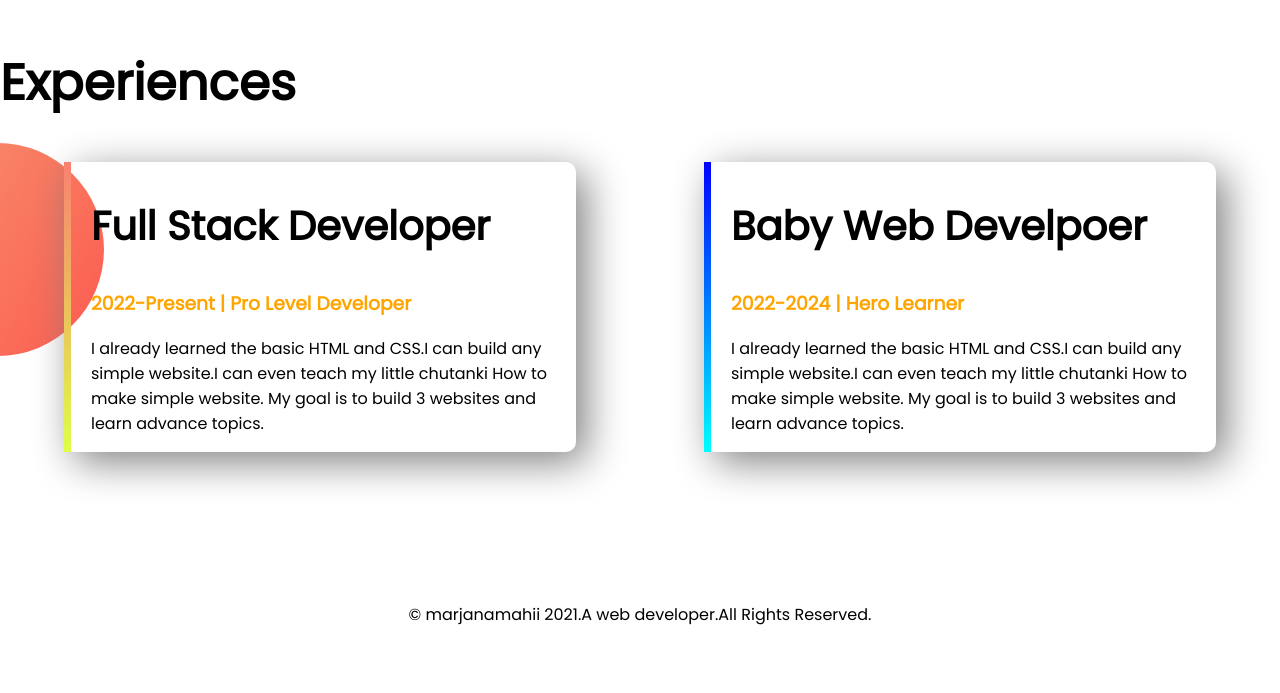
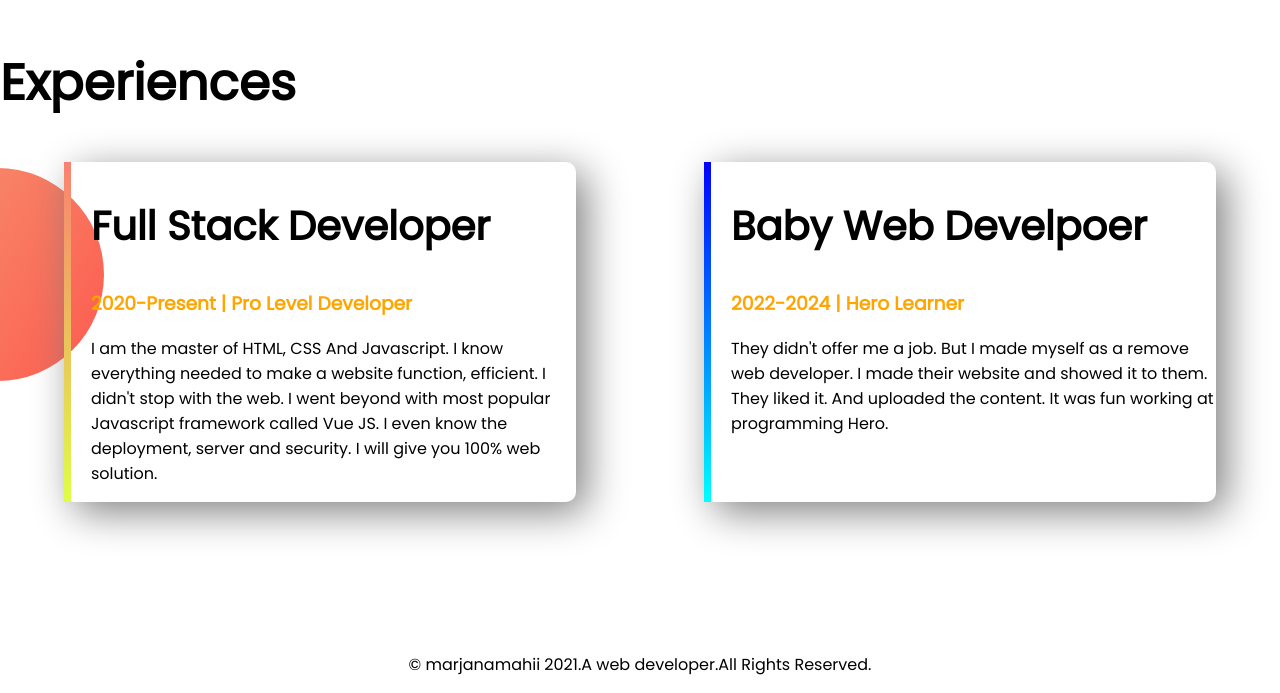
Before and after one commit to marjanamahii/developer-portfolio, a plain HTML site: page index.html in a window 1280 px wide. Shown: the part 1318-2011 px from the top of the page. Before the commit the page ends 1961 px from the top, so only its background shows below. Drawn offline with Linux system fonts and the light colour scheme.

Commit message:
all are added

```diff
--- a/index.html
+++ b/index.html
@@ -15,14 +15,14 @@
     <section class="top-banner flexible-container">
         <div class="half-width">
             <h1>Welcome To</h1>
-            <h1><span class="orange-color">Mahi's</span> World</h1>
+            <h1><span class="orange-color">Mithu & Mahi's</span> World</h1>
             <h3>Never give up. Today is hard, tomorrow will be worse, but the day after tomorrow will be sunshine.</h3>
             <p>“To give up” means to stop trying. For example, “I didn’t succeed at getting any new clients this month, so I’m going to give up” is a way of saying that you will stop trying to get new clients.The ssquote by Ma means that we should always keep trying. He warns us that some days will be difficult, but if we keep up the hard work, then eventually things will be really good.</p>
             <a class="link-button" target="_blank" href="https://www.fiverr.com/marjanamahiii?up_rollout=true">Send Us Love</a>
             </div>
 
             <div class="half-width">
-                <img src="./images/marjana-bg.png" alt="">
+                <img src="./images/ours.png" alt="">
             </div>
     </section>
     <section class="dream-big flexible-container">
@@ -43,13 +43,13 @@
         <div class="flexible-container">
             <div id="web-developer2" class="experience-item">
                 <h2>Full Stack Developer</h2>
-                <h3 class="orange-color">2022-Present | Pro Level Developer</h3>
-                <p>I already learned the basic HTML and CSS.I can build any simple website.I can even teach my little chutanki How to make simple website. My goal is to build 3 websites and learn advance topics.</p>
+                <h3 class="orange-color">2020-Present | Pro Level Developer</h3>
+                <p>I am the master of HTML, CSS And Javascript. I know everything needed to make a website function, efficient. I didn't stop with the web. I went beyond with most popular Javascript framework called Vue JS. I even know the deployment, server and security. I will give you 100% web solution.</p>
             </div>
             <div id="web-developer1" class="experience-item">
                 <h2>Baby Web Develpoer</h2>
                 <h3 class="orange-color">2022-2024 | Hero Learner</h3>
-                <p>I already learned the basic HTML and CSS.I can build any simple website.I can even teach my little chutanki How to make simple website. My goal is to build 3 websites and learn advance topics.</p>
+                <p>They didn't offer me a job. But I made myself as a remove web developer. I made their website and showed it to them. They liked it. And uploaded the content. It was fun working at programming Hero.</p>
             </div>
         </div>
 
```
